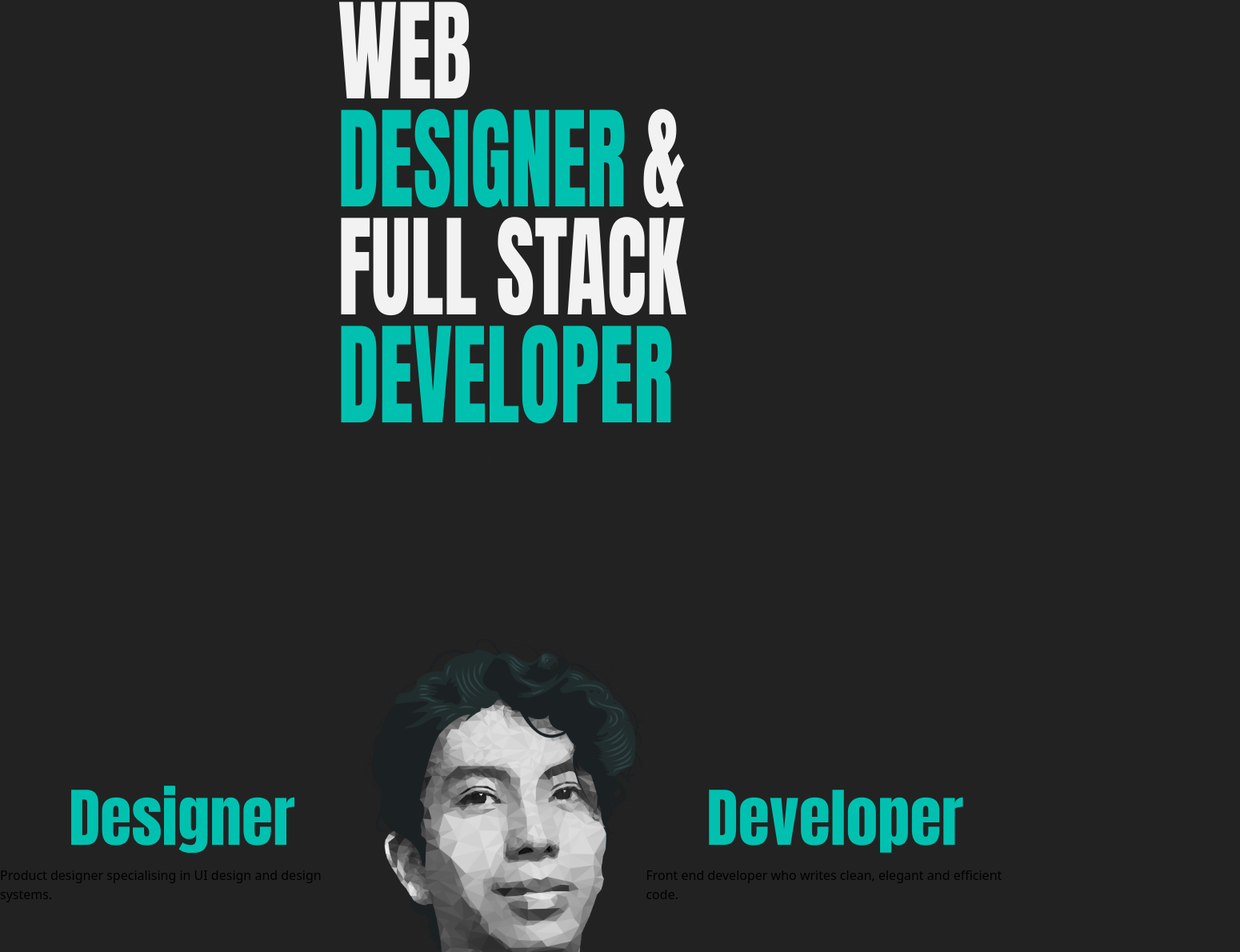
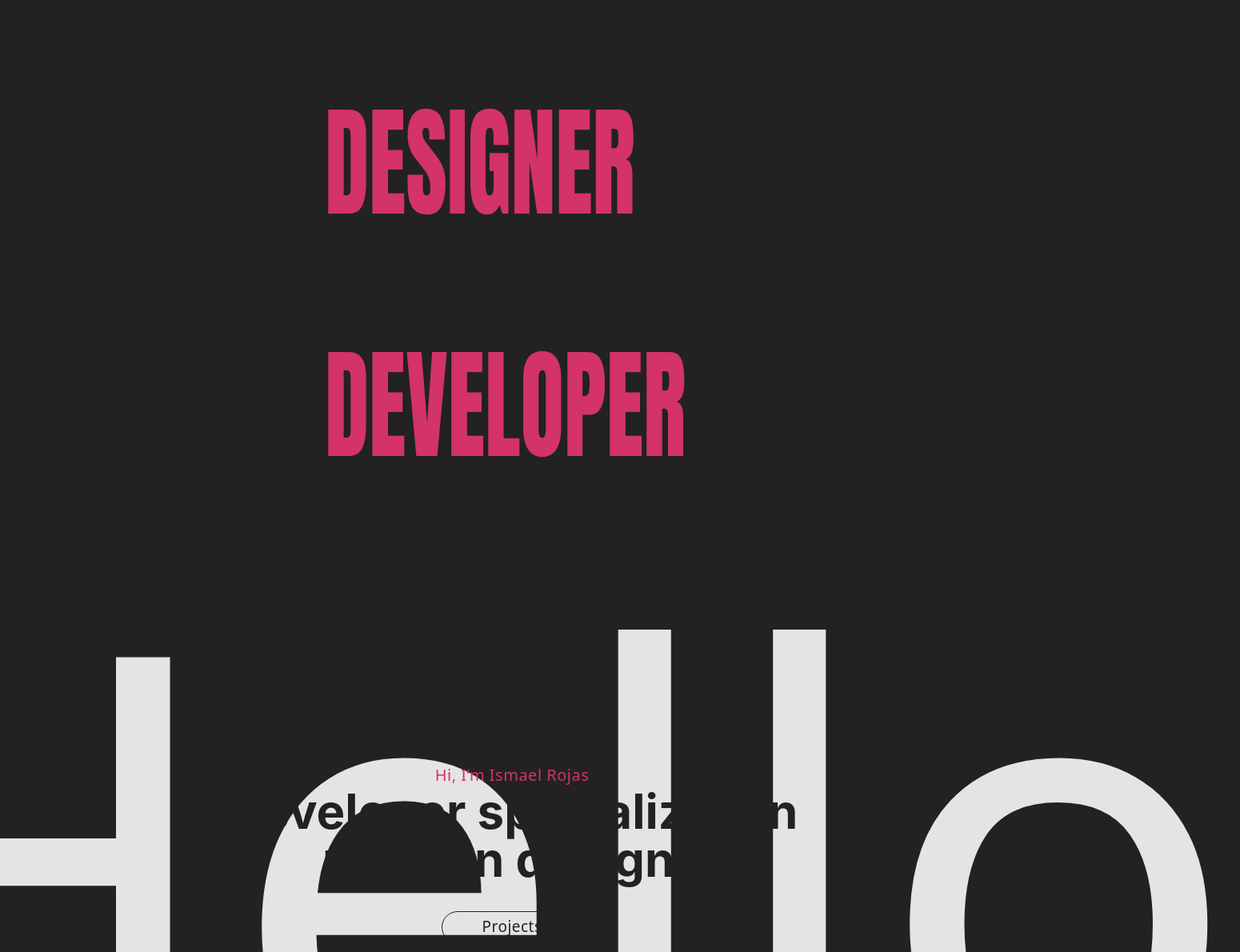
Before and after one commit to Bach16/Ismael-Rojas, a Next.js app: page / in a window 1280 px wide. Shown: the part 134-1324 px from the top of the page at 80% size, 1550 px wide, since content can reach past the window. Built offline with nearby package versions, Linux system fonts and the light colour scheme; a web font is replaced by a local one.

Commit message:
refactor design and color change

```diff
--- a/src/pages/index.tsx
+++ b/src/pages/index.tsx
@@ -1,7 +1,7 @@
 import Head from "next/head";
-import logo from "../../public/Changed_color_no_BG.png";
+import logo from "../../public/IR-2nd.png";
 import headless from "../../public/headless.png";
-import { Navbar, CAButton } from "../../components";
+import { Navbar, CAButton, Footer } from "../../components";
 import { Button, Flex, Heading, Icon, Text } from "@chakra-ui/react";
 import style from "./index.module.css";
 import perfil from "../../public/circulo_portfolio_borderless.png";
@@ -29,61 +29,63 @@ export default function Home() {
           property="og:description"
         ></meta>
         <meta property="og:type" content="website"></meta>
-        <Script
-          src="https://ajax.googleapis.com/ajax/libs/webfont/1.6.26/webfont.js"
-          type="text/javascript"
-        ></Script>
       </Head>
-      <main>
-        <Flex className="justify-center ">
-          <Flex className="flex-col w-[80%] md:w-[90.7%]" h="100vh">
+      <main className="text-clip overflow-hidden">
+        <Flex className="justify-center overflow-hidden">
+          <Flex className="flex-col w-[80%] md:w-[90.7%] h-screen md:h-screen ">
             <Navbar />
 
             <Flex
               flexDir="column"
               w="100%"
-              className="leading-[31px] md:leading-[50px] font-anton font-[100] h-100% mt-[26vh] items-center  md:pt-[28px] sm:pt-22"
+              className="leading-[26px] md:leading-[56px] font-anton font-[100] mt-[26vh] items-center md:pt-[28px] sm:pt-22"
             >
               <Flex
                 flexDir="column"
                 justifyContent="space-between"
-                className={`text-left text-[30px] md:text-[52px] ${style.strechText}  mb-[23vh]`}
+                className={`text-left text-[26px] md:text-[56px] ${style.strechText}  mb-[23vh]`}
               >
                 <Flex>
-                  <Text className={`text-[#f2f2f2]`}>WEB</Text>
+                  <Text className={`text-[#222]`}>WEB</Text>
                 </Flex>
                 <Flex className="justify-between">
-                  <Text className="text-[#00C1B0]">DESIGNER</Text>
-                  <Text className=" uppercase text-[#f2f2f2]">&</Text>
+                  <Text className="text-[#D33367]">DESIGNER</Text>
+                  <Text className=" uppercase text-[#222]">&</Text>
                 </Flex>
                 <Flex>
-                  <Text className="text-[#f2f2f2]">FULL STACK</Text>
+                  <Text className="text-[#222]">FULL STACK</Text>
                 </Flex>
                 <Flex>
-                  <Text className="text-[#00C1B0]">DEVELOPER</Text>
+                  <Text className="text-[#D33367]">DEVELOPER</Text>
                 </Flex>
-
               </Flex>
-              <CAButton color="#D33367" />
+              <CAButton color="#D33367" r={true} />
             </Flex>
           </Flex>
         </Flex>
 
-        <Flex
-          className="justify-center items-center h-[190vh] md:h-[95vh]"
-        >
-          <Flex className="flex-col items-center">
-            <Text className="text-[#00C1B0] text-[80px] font-anton">Designer</Text>
-            <Text>Product designer specialising in UI design and design systems.</Text>
-          </Flex>
-          <img src={headless.src} className="h-[500px]" alt="portrait"></img>
-          <Flex className="flex-col items-center">
-          <Text className="text-[#00C1B0] text-[80px] font-anton">Developer</Text>
-            <Text>Front end developer who writes clean, elegant and efficient code.</Text>
+        <Flex className="justify-center items-center max-w-[100%] text-clip overflow-hidden h-[70vh] md:h-screen">
+          <Flex className="max-w-[100%] justify-center text-clip overflow-hidden items-center">
+              <p className={`text-[#e4e4e4] absolute text-[150px] md:text-[750px] leading-none text-clip overflow-hidden  z-[-1] font-lobster`}>
+                Hello
+              </p>
+            <Flex className="flex-col justify-center items-center">
+              <Text className="text-[#D33367] font-normal antialiased tracking-wide text-[20px]">
+                Hi, I’m Ismael Rojas
+              </Text>
+              <Text className="text-[#222] text-[35px] md:text-[60px] font-bold w-[300px] md:w-[900px] h-[110px] md:h-[125px] leading-none text-center font-inter">
+              Developer specialized in modern designs
+              </Text>
+              <div className="mt-[30px]">
 
+              <CAButton color="#D33367" r={false} />
+              </div>
+
+            </Flex>
           </Flex>
         </Flex>
       </main>
+      <Footer/>
     </>
   );
 }
```
